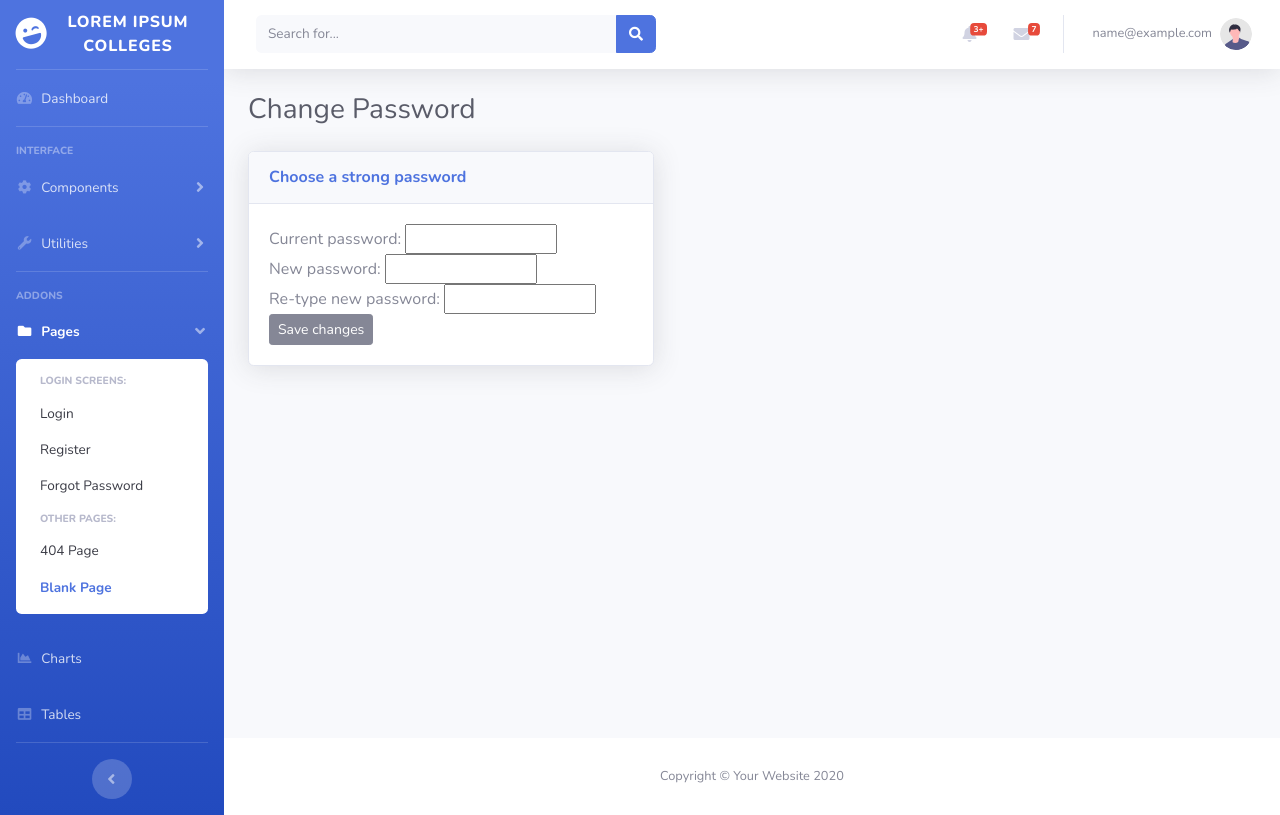
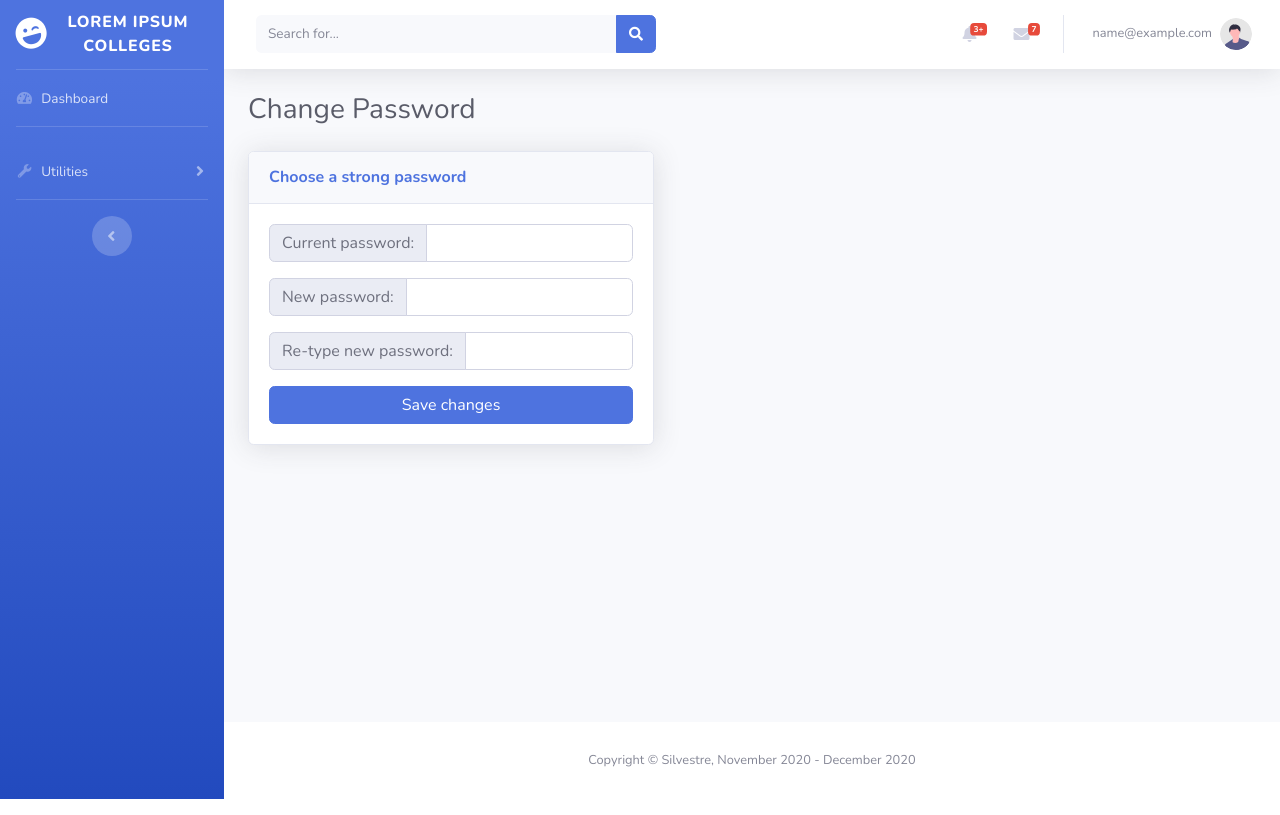
Before and after one commit to yvhime/EnrollmentSystem, a PHP site: page /tcpdf/changepassword.php in a window 1280 px wide. Shown: the part 25-840 px from the top of the page. Run offline with PHP 8.4, Linux system fonts and the light colour scheme; the visitor is signed in with stand-in values (Sample User, id 1).

Commit message:
Update on user interface
-minor updates on user interface
--changepassword.php
--index.php
--my_profile.php

```diff
--- a/changepassword.php
+++ b/changepassword.php
@@ -86,27 +86,6 @@
             <!-- Divider -->
             <hr class="sidebar-divider">
 
-            <!-- Heading -->
-            <div class="sidebar-heading">
-                Interface
-            </div>
-
-            <!-- Nav Item - Pages Collapse Menu -->
-            <li class="nav-item">
-                <a class="nav-link collapsed" href="#" data-toggle="collapse" data-target="#collapseTwo"
-                    aria-expanded="true" aria-controls="collapseTwo">
-                    <i class="fas fa-fw fa-cog"></i>
-                    <span>Components</span>
-                </a>
-                <div id="collapseTwo" class="collapse" aria-labelledby="headingTwo" data-parent="#accordionSidebar">
-                    <div class="bg-white py-2 collapse-inner rounded">
-                        <h6 class="collapse-header">Custom Components:</h6>
-                        <a class="collapse-item" href="buttons.html">Buttons</a>
-                        <a class="collapse-item" href="cards.html">Cards</a>
-                    </div>
-                </div>
-            </li>
-
             <!-- Nav Item - Utilities Collapse Menu -->
             <li class="nav-item">
                 <a class="nav-link collapsed" href="#" data-toggle="collapse" data-target="#collapseUtilities"
@@ -126,49 +105,6 @@
                 </div>
             </li>
 
-            <!-- Divider -->
-            <hr class="sidebar-divider">
-
-            <!-- Heading -->
-            <div class="sidebar-heading">
-                Addons
-            </div>
-
-            <!-- Nav Item - Pages Collapse Menu -->
-            <li class="nav-item active">
-                <a class="nav-link" href="#" data-toggle="collapse" data-target="#collapsePages" aria-expanded="true"
-                    aria-controls="collapsePages">
-                    <i class="fas fa-fw fa-folder"></i>
-                    <span>Pages</span>
-                </a>
-                <div id="collapsePages" class="collapse show" aria-labelledby="headingPages"
-                    data-parent="#accordionSidebar">
-                    <div class="bg-white py-2 collapse-inner rounded">
-                        <h6 class="collapse-header">Login Screens:</h6>
-                        <a class="collapse-item" href="login.html">Login</a>
-                        <a class="collapse-item" href="register.html">Register</a>
-                        <a class="collapse-item" href="forgot-password.html">Forgot Password</a>
-                        <div class="collapse-divider"></div>
-                        <h6 class="collapse-header">Other Pages:</h6>
-                        <a class="collapse-item" href="404.html">404 Page</a>
-                        <a class="collapse-item active" href="blank.html">Blank Page</a>
-                    </div>
-                </div>
-            </li>
-
-            <!-- Nav Item - Charts -->
-            <li class="nav-item">
-                <a class="nav-link" href="charts.html">
-                    <i class="fas fa-fw fa-chart-area"></i>
-                    <span>Charts</span></a>
-            </li>
-
-            <!-- Nav Item - Tables -->
-            <li class="nav-item">
-                <a class="nav-link" href="tables.html">
-                    <i class="fas fa-fw fa-table"></i>
-                    <span>Tables</span></a>
-            </li>
 
             <!-- Divider -->
             <hr class="sidebar-divider d-none d-md-block">
@@ -372,6 +308,10 @@
                                     <i class="fas fa-user fa-sm fa-fw mr-2 text-gray-400"></i>
                                     Profile
                                 </a>
+                                <a class="dropdown-item" href="changepassword.php">
+                                    <i class="fas fa-lock fa-sm fa-fw mr-2 text-gray-400"></i>
+                                    Change Password
+                                </a>
                                 <a class="dropdown-item" href="#">
                                     <i class="fas fa-cogs fa-sm fa-fw mr-2 text-gray-400"></i>
                                     Settings
@@ -411,16 +351,41 @@
                                 </div>
                                 <form method="POST" action="changepassword.php">
                                     <div class="card-body">
-                                        Current password: <input type="password" name="currentPassword" class="col-sm-5">
+                                        <!-- Current password: <input type="password" name="currentPassword" class="col-sm-5"> -->
                                             <!-- <div class="form-group row">
                                                 <div class="col-sm-6 mb-3 mb-sm-0">
                                                     <input type="text" name="">
                                                 </div>
                                             </div> -->
-                                        <br>
+                                        <!-- <br>
                                         New password: <input type="password" name="newPassword" class="col-sm-5"><br>
                                         Re-type new password: <input type="password" name="reNewPassword" class="col-sm-5"><br>
-                                        <button type="submit" name="savePasswordChange" id="savePasswordChange" value="Save changes" class="btn btn-secondary btn-sm">Save changes</button>
+                                        <button type="submit" name="savePasswordChange" id="savePasswordChange" value="Save changes" class="btn btn-secondary btn-sm">Save changes</button> -->
+
+                                        <!-- edit on ui -->
+                                        <div class="input-group mb-3">
+                                            <div class="input-group-prepend">
+                                                <span class="input-group-text" id="">Current password:</span>
+                                            </div>
+                                            <input type="password" class="form-control" placeholder="" name="currentPassword" id="">
+                                        </div>
+
+                                        <div class="input-group mb-3">
+                                            <div class="input-group-prepend">
+                                                <span class="input-group-text" id="">New password:</span>
+                                            </div>
+                                            <input type="password" class="form-control" placeholder="" name="newPassword" id="">
+                                        </div>
+
+                                        <div class="input-group mb-3">
+                                            <div class="input-group-prepend">
+                                                <span class="input-group-text" id="">Re-type new password:</span>
+                                            </div>
+                                            <input type="password" class="form-control" placeholder="" name="reNewPassword" id="">
+                                        </div>
+
+                                        <input type="submit" class="btn btn-primary btn-user btn-block" name="savePasswordChange" id="savePasswordChange" value="Save changes">
+                                        <!-- edit on ui -->
                                     </div>
                                 </form>
                             </div>
@@ -443,7 +408,9 @@
             <footer class="sticky-footer bg-white">
                 <div class="container my-auto">
                     <div class="copyright text-center my-auto">
-                        <span>Copyright &copy; Your Website 2020</span>
+                        <span>
+                            Copyright &copy; Silvestre, November 2020 - <?php echo date("F") . " " . date("Y"); ?>
+                        </span>
                     </div>
                 </div>
             </footer>
```
Also changed, not shown: index.php (+1 -6 lines), my_profile.php (+57 -6 lines).
